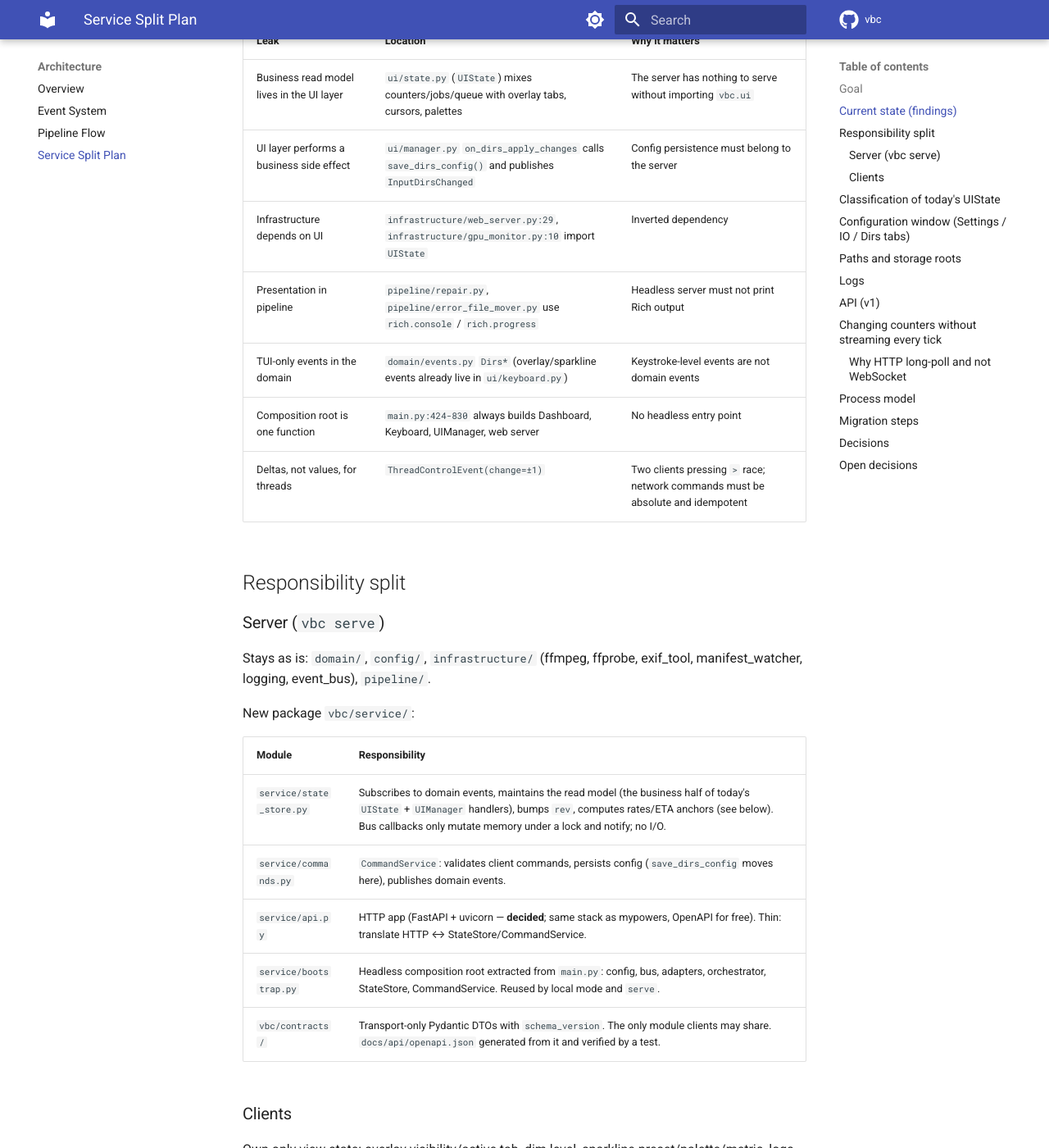
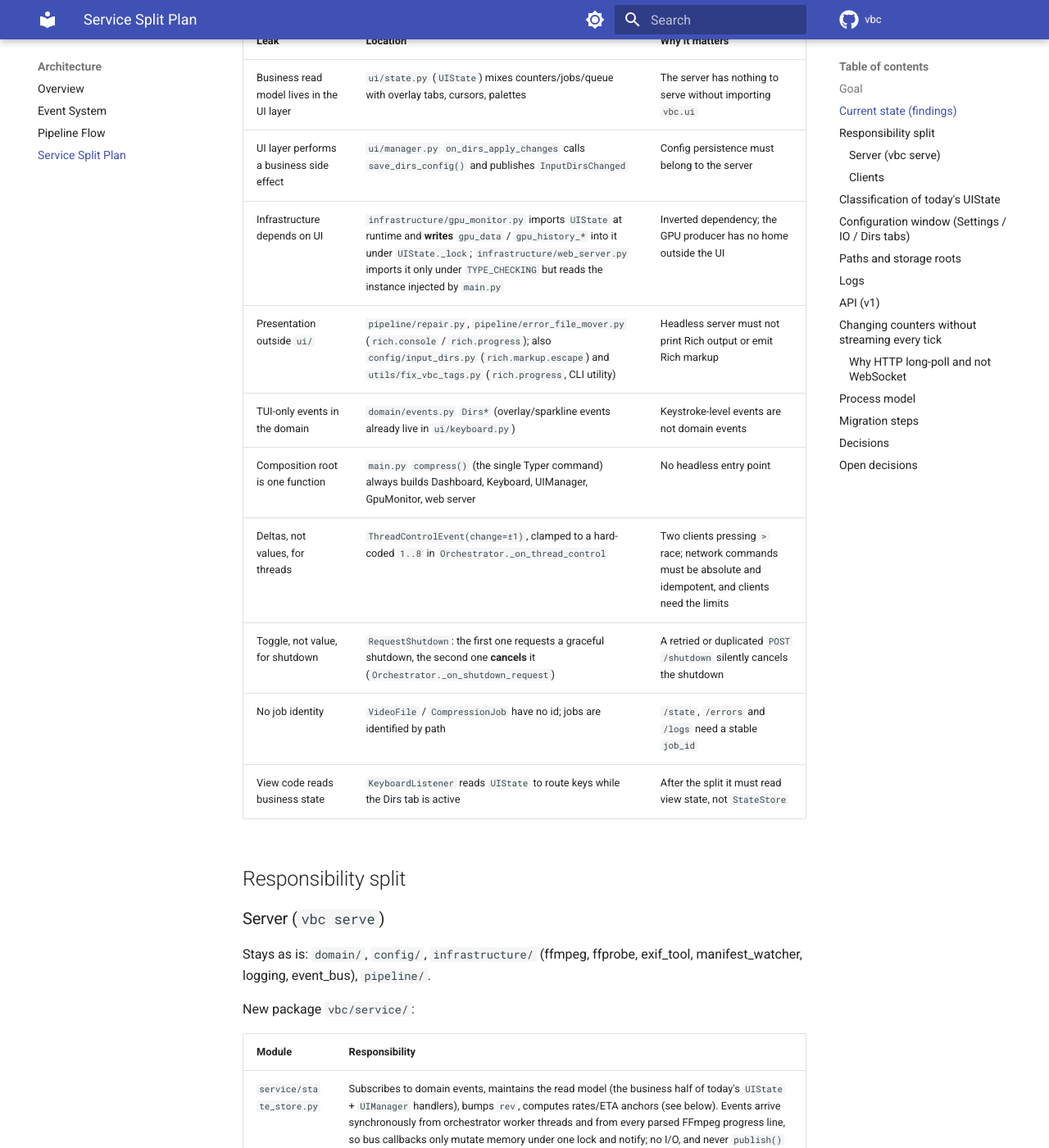
Before and after one commit to hipotures/vbc, an MkDocs documentation site: the page built from docs/architecture/service-split.md, in a window 1280 px wide and 1400 px high, scrolled down 1358 px. Shown: the whole window at 82% size. Built offline with MkDocs 1.6.1 and Material for MkDocs 9.7.7, drawn with Linux system fonts in a browser that asks for light colours; comment, search, counter and statistics services are not loaded; some of the changed text lies outside the part shown.

Commit message:
Address review findings in service split plan
Correct layer-leak facts (GPU monitor writes UIState at runtime, web
server imports it only for typing, extra Rich usages), make shutdown
absolute with a cancel endpoint, expose thread limits and run status,
introduce job_id, define serve lifecycle and signal handling, clarify
long-poll status codes, require storage roots off loopback and expose
the latest GPU sample in v1.

Co-Authored-By: Claude Opus 5.5 <noreply@anthropic.com>

````diff
--- a/docs/architecture/service-split.md
+++ b/docs/architecture/service-split.md
@@ -55,11 +55,14 @@ Layer leaks that block the split:
 |---|---|---|
 | Business read model lives in the UI layer | `ui/state.py` (`UIState`) mixes counters/jobs/queue with overlay tabs, cursors, palettes | The server has nothing to serve without importing `vbc.ui` |
 | UI layer performs a business side effect | `ui/manager.py` `on_dirs_apply_changes` calls `save_dirs_config()` and publishes `InputDirsChanged` | Config persistence must belong to the server |
-| Infrastructure depends on UI | `infrastructure/web_server.py:29`, `infrastructure/gpu_monitor.py:10` import `UIState` | Inverted dependency |
-| Presentation in pipeline | `pipeline/repair.py`, `pipeline/error_file_mover.py` use `rich.console` / `rich.progress` | Headless server must not print Rich output |
+| Infrastructure depends on UI | `infrastructure/gpu_monitor.py` imports `UIState` at runtime and **writes** `gpu_data` / `gpu_history_*` into it under `UIState._lock`; `infrastructure/web_server.py` imports it only under `TYPE_CHECKING` but reads the instance injected by `main.py` | Inverted dependency; the GPU producer has no home outside the UI |
+| Presentation outside `ui/` | `pipeline/repair.py`, `pipeline/error_file_mover.py` (`rich.console` / `rich.progress`); also `config/input_dirs.py` (`rich.markup.escape`) and `utils/fix_vbc_tags.py` (`rich.progress`, CLI utility) | Headless server must not print Rich output or emit Rich markup |
 | TUI-only events in the domain | `domain/events.py` `Dirs*` (overlay/sparkline events already live in `ui/keyboard.py`) | Keystroke-level events are not domain events |
-| Composition root is one function | `main.py:424-830` always builds Dashboard, Keyboard, UIManager, web server | No headless entry point |
-| Deltas, not values, for threads | `ThreadControlEvent(change=±1)` | Two clients pressing `>` race; network commands must be absolute and idempotent |
+| Composition root is one function | `main.py` `compress()` (the single Typer command) always builds Dashboard, Keyboard, UIManager, GpuMonitor, web server | No headless entry point |
+| Deltas, not values, for threads | `ThreadControlEvent(change=±1)`, clamped to a hard-coded `1..8` in `Orchestrator._on_thread_control` | Two clients pressing `>` race; network commands must be absolute and idempotent, and clients need the limits |
+| Toggle, not value, for shutdown | `RequestShutdown`: the first one requests a graceful shutdown, the second one **cancels** it (`Orchestrator._on_shutdown_request`) | A retried or duplicated `POST /shutdown` silently cancels the shutdown |
+| No job identity | `VideoFile` / `CompressionJob` have no id; jobs are identified by path | `/state`, `/errors` and `/logs` need a stable `job_id` |
+| View code reads business state | `KeyboardListener` reads `UIState` to route keys while the Dirs tab is active | After the split it must read view state, not `StateStore` |
 
 ## Responsibility split
 
@@ -72,7 +75,7 @@ New package `vbc/service/`:
 
 | Module | Responsibility |
 |---|---|
-| `service/state_store.py` | Subscribes to domain events, maintains the read model (the business half of today's `UIState` + `UIManager` handlers), bumps `rev`, computes rates/ETA anchors (see below). Bus callbacks only mutate memory under a lock and notify; no I/O. |
+| `service/state_store.py` | Subscribes to domain events, maintains the read model (the business half of today's `UIState` + `UIManager` handlers), bumps `rev`, computes rates/ETA anchors (see below). Events arrive synchronously from orchestrator worker threads and from every parsed FFmpeg progress line, so bus callbacks only mutate memory under one lock and notify; no I/O, and never `publish()` while holding the lock. Also holds the latest GPU sample written by `GpuMonitor`. |
 | `service/commands.py` | `CommandService`: validates client commands, persists config (`save_dirs_config` moves here), publishes domain events. |
 | `service/api.py` | HTTP app (FastAPI + uvicorn — **decided**; same stack as mypowers, OpenAPI for free). Thin: translate HTTP ↔ StateStore/CommandService. |
 | `service/bootstrap.py` | Headless composition root extracted from `main.py`: config, bus, adapters, orchestrator, StateStore, CommandService. Reused by local mode and `serve`. |
@@ -157,7 +160,9 @@ Recommended approach, in order:
    parent). Manifests, suffix outputs and existing configs keep working
    unchanged. Alternatively use explicit `output_dirs`/`errors_dirs` inside the
    mounted tree instead of suffix mode.
-2. **Declared storage roots (server config + API).** New config section, e.g.:
+2. **Declared storage roots (server config + API).** Optional on loopback,
+   mandatory when the API is bound to any other address (see Security). New
+   config section, e.g.:
 
    ```yaml
    storage:
@@ -229,7 +234,8 @@ Read:
 
 | Endpoint | Content |
 |---|---|
-| `GET /api/v1/state?since=<rev>&wait=<s>` | Main snapshot (run status, counters, bytes, throughput anchors, active jobs with progress anchors, last N recent jobs, queue count). Long-poll: returns immediately if `rev > since`, otherwise holds up to `wait` (≤30 s) and returns `304`. `ETag: rev` for plain polling. |
+| `GET /api/v1/state?since=<rev>&wait=<s>` | Main snapshot (run status, counters, bytes, throughput anchors, active jobs with progress anchors, last N recent jobs, queue count, `shutdown_requested`, `config_rev`, `errors_last_id`). Long-poll: returns immediately if `rev > since`, otherwise holds up to `wait` (≤30 s) and returns `204 No Content` on timeout (the client simply polls again). Plain polling uses `ETag: "<rev>"` and returns `304` only for a request carrying `If-None-Match`. |
+| `GET /api/v1/gpu` | Latest GPU sample (`gpu_data` today) or `null` when monitoring is disabled. History and anchors are deferred (see Open decisions). |
 | `GET /api/v1/queue?offset&limit` | Pending files (can be 10k+, never inside the snapshot). |
 | `GET /api/v1/jobs/recent?limit` | Longer activity history (bounded ring, e.g. 500). |
 | `GET /api/v1/errors?since&limit` | Session error log entries (see Logs). |
@@ -243,14 +249,24 @@ Commands (absolute and idempotent where possible):
 
 | Endpoint | Maps to |
 |---|---|
-| `PUT /api/v1/threads {"target": n}` | New `SetThreadCount` event (orchestrator clamps; replaces client-side ±1) |
-| `POST /api/v1/refresh` | `RefreshRequested` (also "R" in waiting/paused state) |
-| `POST /api/v1/shutdown {"mode": "graceful"\|"interrupt"}` | `RequestShutdown` / `InterruptRequested` |
+| `PUT /api/v1/threads {"target": n}` | New `SetThreadCount` event (replaces client-side ±1). The orchestrator clamps and the response returns the **effective** value; `threads_min`/`threads_max` are exposed in `/config` (today `1..8` hard-coded, to be moved to config). |
+| `POST /api/v1/refresh` | `RefreshRequested`. This is also the **only** way to resume after `paused_on_error` or `waiting_for_input`: it always triggers a full rediscovery; there is no "continue without rescan". |
+| `POST /api/v1/shutdown {"mode": "graceful"\|"interrupt"}` | New absolute `SetShutdownRequested(true)` / `InterruptRequested`. Repeating it is a no-op. |
+| `DELETE /api/v1/shutdown` | `SetShutdownRequested(false)`: cancels a pending graceful shutdown (what today's second "S" does). `RequestShutdown` stays as the TUI toggle, translated to the absolute event. |
 | `PUT /api/v1/runtime/log-level {"level": …}` | Adjust root logger level at runtime |
 | `PUT /api/v1/dirs` + `If-Match: <dirs_rev>` | Validate → `save_dirs_config` → `InputDirsChanged` + `RefreshRequested`; `412` on stale rev |
 
+Run status in `/state` is one field with a reason, so clients know which
+actions to offer: `discovering`, `running`, `paused_on_error`,
+`waiting_for_input` (`wait_on_finish`), `verification_abort`,
+`shutting_down`, `interrupted`, `idle` (see Process model).
+
 Security: bind `127.0.0.1` by default; bearer token from a 0600 file,
-constant-time compare; Host/Origin allowlist (same model as mypowers).
+constant-time compare; Host/Origin allowlist (same model as mypowers). When
+bound to anything other than loopback, `storage.roots` (see Paths) is
+**mandatory** and the server refuses to start without it, because otherwise
+`PUT /dirs` lets any token holder point the server at any directory it can
+write to.
 
 ## Changing counters without streaming every tick
 
@@ -328,13 +344,28 @@ mechanism without changing the read model.
 | `vbc-web --api http://host:port --token-file …` | Web client only. |
 | `vbc <dirs>` (today) | Kept during migration: same `bootstrap` + current TUI subscribed in-process. Converting the TUI into an API client is out of scope. |
 
+`vbc serve` lifecycle:
+
+* **The process outlives the queue.** When processing finishes, the server
+  goes to `idle` (keeping state, errors and logs readable) instead of exiting
+  as the CLI does today; `POST /refresh` starts a new pass, `input_dirs.watch`
+  starts one automatically. The process ends only on `POST /shutdown` or a
+  signal.
+* **Threads and signals.** uvicorn owns the main thread and its event loop;
+  `bootstrap` returns an object with `start()` / `stop()` that runs the
+  orchestrator in its own thread. uvicorn installs its own SIGINT/SIGTERM
+  handlers, so the server hooks its shutdown: SIGTERM → `SetShutdownRequested`
+  (graceful), a second SIGINT → `InterruptRequested`; uvicorn stops after the
+  orchestrator thread has joined. `POST /shutdown` goes through the same path.
+
 ## Migration steps
 
 Every step leaves the test suite green and `vbc <dirs>` working.
 
 1. **Characterisation tests.** Drive a scripted event sequence (or
    `DemoOrchestrator`) and assert the resulting `UIState` business fields. This
-   is the parity oracle for steps 2–3.
+   is the parity oracle for steps 2–3 and must cover all `UIManager`
+   subscriptions (35 today), not only the counters.
 2. **Remove layer leaks.**
    * `pipeline/repair.py`, `pipeline/error_file_mover.py`: replace Rich output
      with events/logging (CLI utilities can render them).
@@ -344,11 +375,20 @@ Every step leaves the test suite green and `vbc <dirs>` working.
    * Move the `Dirs*` events from `domain/events.py` to `ui/` (next to the
      overlay events in `ui/keyboard.py`).
    * Add `SetThreadCount(target)`; keep `ThreadControlEvent` as a TUI-side
-     convenience translated to an absolute target.
+     convenience translated to an absolute target. Move the `1..8` limit to
+     config.
+   * Add `SetShutdownRequested(bool)`; keep `RequestShutdown` as the TUI
+     toggle translated to it.
+   * Introduce `job_id`: assigned when a job starts and carried by every
+     `Job*` event (and by session error entries).
+   * `config/input_dirs.py`: return plain text, let the UI escape markup.
 3. **Split `UIState`.** Introduce `service/state_store.py` with the business
    fields and the handlers moved from `UIManager`. Keep `ui/view_state.py` for
-   the view-only fields. Dashboard reads both. `infrastructure/web_server.py`
-   reads `StateStore` (temporary, deleted in step 6).
+   the view-only fields. Dashboard reads both; `KeyboardListener` reads only
+   view state. `GpuMonitor` writes its sample into `StateStore` (GPU history
+   for the TUI sparkline stays in view state for now).
+   `infrastructure/web_server.py` reads `StateStore` (temporary, deleted in
+   step 6).
 4. **Contracts + anchors.** `vbc/contracts/` DTOs, `rev`, rate EWMA,
    dead-reckoning thresholds, ETA anchor. Unit tests for the threshold logic
    (deterministic clock injected).
@@ -375,5 +415,8 @@ Every step leaves the test suite green and `vbc <dirs>` working.
   cannot extrapolate counters.
 * Whether `vbc <dirs>` should eventually always start a local server and attach
   the TUI over HTTP (single code path) or keep the in-process mode.
-* GPU metrics: same pattern (server-side producer → read model → anchors);
-  deferred.
+* GPU metrics beyond the latest sample: history and anchors (server-side
+  producer → read model → anchors) are deferred. The latest sample is
+  **not** deferred: v1 exposes it at `GET /api/v1/gpu`, because the web
+  dashboard shows it today and step 6 must reach parity before
+  `web_server.py` is deleted.
````
